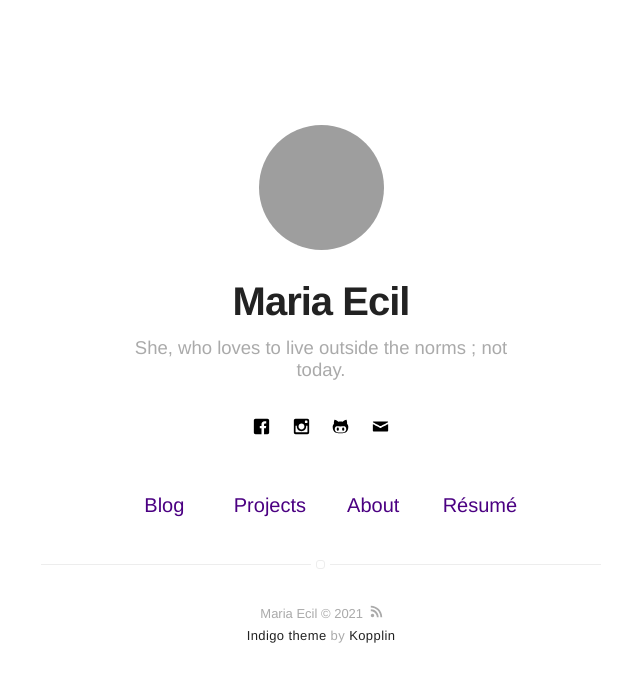
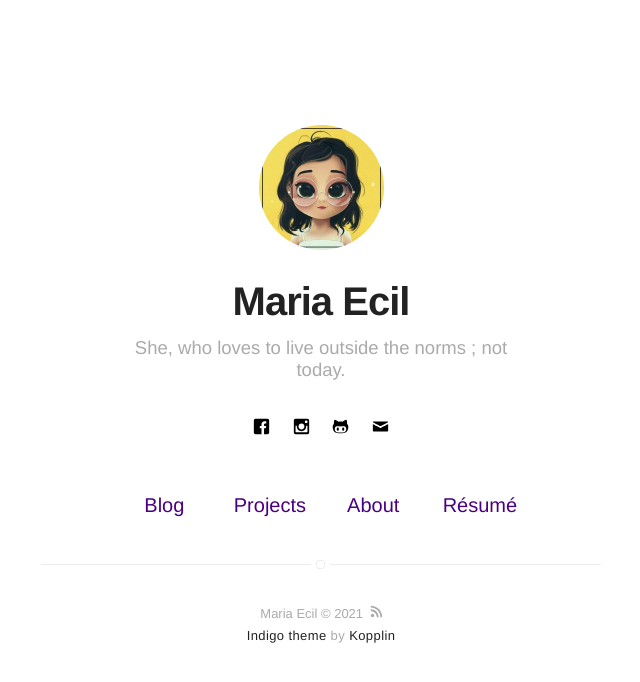
Before and after one commit to MariaEcil/MariaEcil.github.io, a Jekyll site: the page built from index.html, in a window 1280 px wide. Shown: the top 682 px of the page, without its empty margins (319-959 px from the left). Built offline with Jekyll 4.4.1, drawn with Linux system fonts in a browser that asks for light colours.

Commit message:
Update _config.yml

```diff
--- a/_config.yml
+++ b/_config.yml
@@ -8,7 +8,7 @@ description: A blog about technology and stuff related
 # if it's an external image, update below for true
 # better with square images
 external-image: false
-picture: assets/images/Me.jpeg
+picture: assets/images/Me.jpg
 
 # If you want to include your resume, set to true
 # and specify source (external or local).
@@ -57,7 +57,7 @@ authors:
     name: Maria Ecil
     bio: She, who loves to live outside the norms ; not today.
     external-image: false
-    picture: assets/images/Me.jpeg
+    picture: assets/images/Me.jpg
     twitter: johndoe
 
 
```
